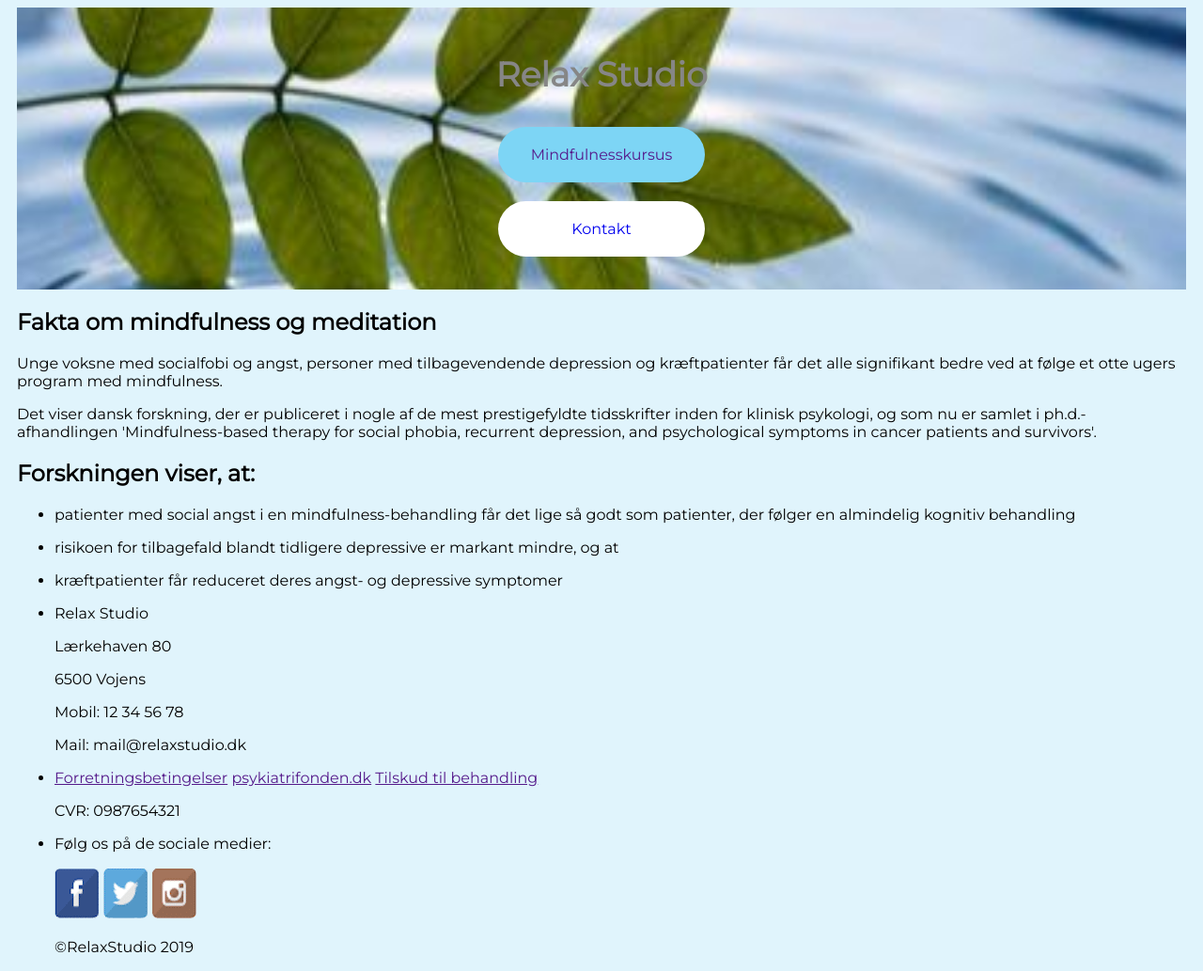
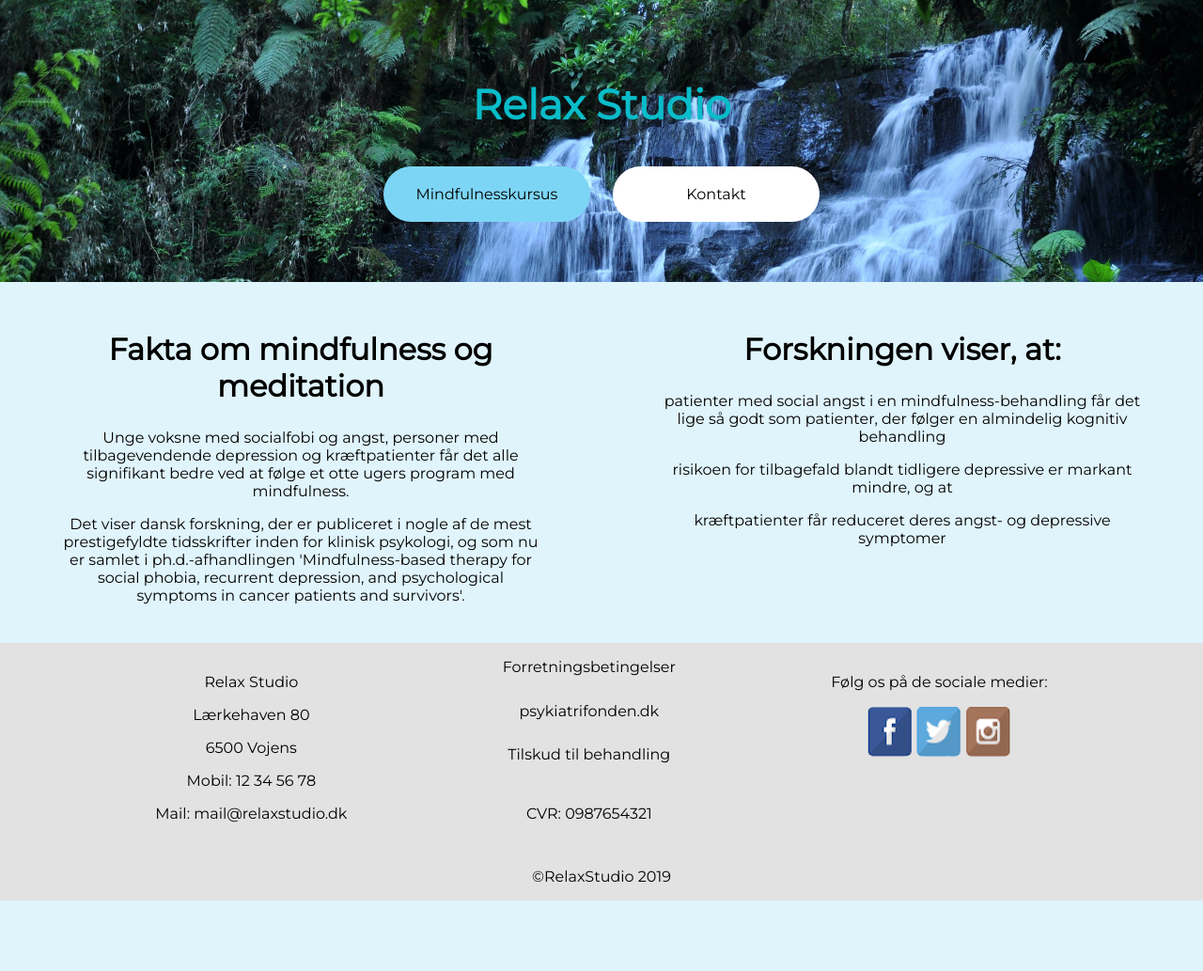
Before and after one commit to Heruseus/Relax-Studio, a plain HTML site: page index.html in a window 1280 px wide. Shown: the whole page at 94% size. After the commit the page ends 958 px from the top, so only its background shows below. Drawn offline with Linux system fonts and the light colour scheme; a web font is replaced by a local one.

Commit message:
rettelser og nye ting

```diff
--- a/index.html
+++ b/index.html
@@ -12,16 +12,19 @@
 <body>
     <header>
         <h1>Relax Studio</h1>
-        <a class="button button-primary" href="">Mindfulnesskursus</a>
-        <a class="button button-secondary" href="Kontakt.html">Kontakt</a>
+        <div class="header-a">
+            <a class="button button-primary" href="">Mindfulnesskursus</a>
+            <a class="button button-secondary" href="Kontakt.html">Kontakt</a>
+        </div>
     </header>
-    <section>
-        <article>
+
+    <main>
+        <article class="container">
             <h2>Fakta om mindfulness og meditation</h2>
             <p>Unge voksne med socialfobi og angst, personer med tilbagevendende depression og kræftpatienter får det alle signifikant bedre ved at følge et otte ugers program med mindfulness.</p>
             <p>Det viser dansk forskning, der er publiceret i nogle af de mest prestigefyldte tidsskrifter inden for klinisk psykologi, og som nu er samlet i ph.d.-afhandlingen 'Mindfulness-based therapy for social phobia, recurrent depression, and psychological symptoms in cancer patients and survivors'.</p>
         </article>
-        <article>
+        <article class="container">
             <h2>Forskningen viser, at:</h2>
             <ul>
                 <li>
@@ -35,13 +38,7 @@
                 </li>
             </ul>
         </article>
-    </section>
-
-
-
-
-
-
+    </main>
 
     <footer>
         <ul>
@@ -52,7 +49,7 @@
                 <p>Mobil: 12 34 56 78</p>
                 <p>Mail: mail@relaxstudio.dk</p>
             </li>
-            <li>
+            <li class="list">
                 <a href="">Forretningsbetingelser</a>
                 <a href="">psykiatrifonden.dk</a>
                 <a href="">Tilskud til behandling</a>
@@ -60,12 +57,12 @@
             </li>
             <li>
                 <p>Følg os på de sociale medier:</p>
-                <img src="./img/Facbook-logo.png" alt="">
-                <img src="./img/Twitter-logo.png" alt="">
-                <img src="./img/Instagram-logo.png" alt="">
-                <p>©RelaxStudio 2019</p>
+                <a href="https://www.facebook.com/"><img src="./img/Facbook-logo.png" alt=""></a>
+                <a href="https://twitter.com/login?lang=da"><img src="./img/Twitter-logo.png" alt=""></a>
+                <a href="https://www.instagram.com/"><img src="./img/Instagram-logo.png" alt=""></a>
             </li>
         </ul>
+        <p>©RelaxStudio 2019</p>
     </footer>
 </body>
 </html>
--- a/style.css
+++ b/style.css
@@ -1,6 +1,7 @@
 body{
     background-color: rgb(224, 244, 252);
-    padding: 0 10px;
+    padding: 0;
+    margin: 0;
     font-family: 'Montserrat', sans-serif;
 }
 
@@ -9,27 +10,29 @@ h1 h2 h3 h4 h5 h6{
 }
 
 h1{
-    font-size: 36px;
+    font-size: 44px;
     font-weight: bold;
     text-align: center;
-    color: rgb(134, 134, 134);
+    color: rgb(9, 188, 201);
 }
 
 h2{
-
+    font-size: 32px;
+    text-align: center;
 }
 
-header{
-    display: flex;
-    justify-content: center;
-    align-items: center;
-    flex-direction: column;
+h3{
+    font-size: 20px;
+}
 
-    height: 300px;
-    background-image: url(./img/10-gode-tips-til-afslapning.1457540773.jpg);
-    background-position: center;
-    background-size: cover;
-    background-repeat: no-repeat;
+a{
+    color: black;
+    text-decoration: none;
+}
+
+ul{
+    padding: 0;
+    list-style-type: none;
 }
 
 /*button styling*/
@@ -42,7 +45,7 @@ header{
     padding: 20px 10px;
     margin: 10px;
     border-radius: 100px;
-    background-color: black;
+    background-color: white;
 }
 
 .button-primary{
@@ -52,6 +55,81 @@ header{
 .button-secondary{
     background-color: white;
 }
+/*header*/
+header{
+    display: flex;
+    justify-content: center;
+    align-items: center;
+    flex-direction: column;
 
+    height: 300px;
+    background-image: url(./img/i5dtt94cxs701.jpg);
+    background-size: cover;
+    background-repeat: no-repeat;
+}
+
+.header-a{
+    text-align: center;
+}
+/*main*/
+main{
+    text-align: center;
+}
+
+main article{
+    padding: 25px;
+}
 
 /*Footer*/
+footer{
+    display: flex;
+    flex-direction: column;
+    text-align: center;
+    background-color: rgb(226, 226, 226);
+    height: 100%;
+    padding: 0;
+    margin: 0;
+}
+
+.list{
+    display: flex;
+    flex-direction: column;
+    justify-content: space-between;
+}
+
+/*Kontakt*/
+.kontakt-main{
+    display: flex;
+    flex-direction: column;
+    text-align: center;
+    padding: 15px;
+}
+
+@media only screen and (min-width: 768px){
+    .container{
+        width: 40%;
+        margin: 0 auto 0 auto;
+
+    }
+    /*main*/
+    main{
+        display: flex;
+        justify-content: center;
+        text-align: center;
+    }
+
+    main article{
+        width: 70%;
+    }
+    /*footer*/
+    footer ul{
+        display: flex;
+        justify-content: space-evenly;
+        flex-direction: row;
+    }
+
+    /*Kontakt*/
+    .kontakt-ul ul{
+        display: flex;
+    }
+}
```
Also changed, not shown: Kontakt.html (+27 -2 lines).
